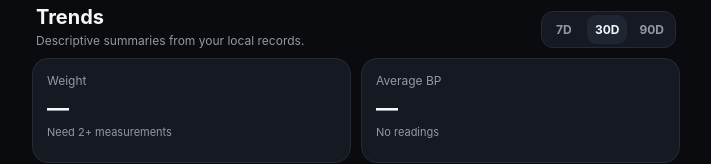
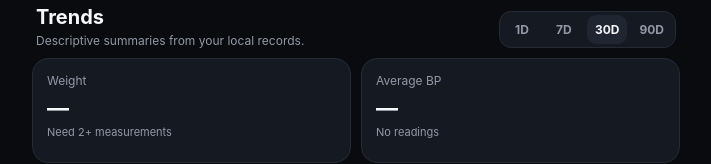
Before and after one commit to reskalis/HealthTracker, a plain HTML site: page index.html in a window 1280 px wide. Shown: the part 571-735 px from the top of the page, without its empty margins (284-995 px from the left). Drawn offline with Linux system fonts and the light colour scheme.

Commit message:
Add same-day dashboard range

```diff
--- a/index.html
+++ b/index.html
@@ -76,6 +76,7 @@
           <p>Descriptive summaries from your local records.</p>
         </div>
         <div class="range-picker" aria-label="Trend range">
+          <button type="button" data-range="1">1D</button>
           <button type="button" data-range="7">7D</button>
           <button type="button" data-range="30" class="active">30D</button>
           <button type="button" data-range="90">90D</button>
```
